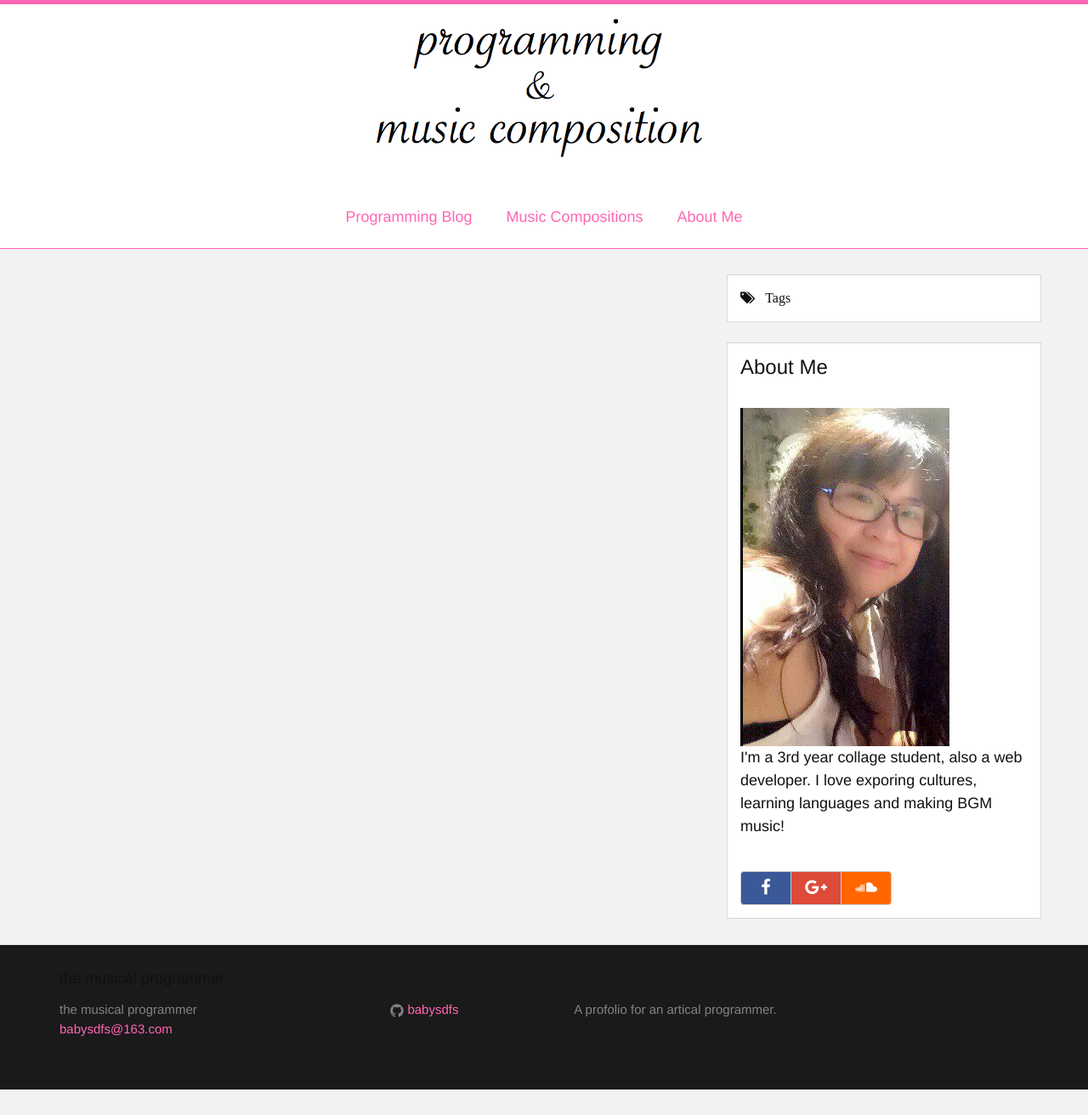
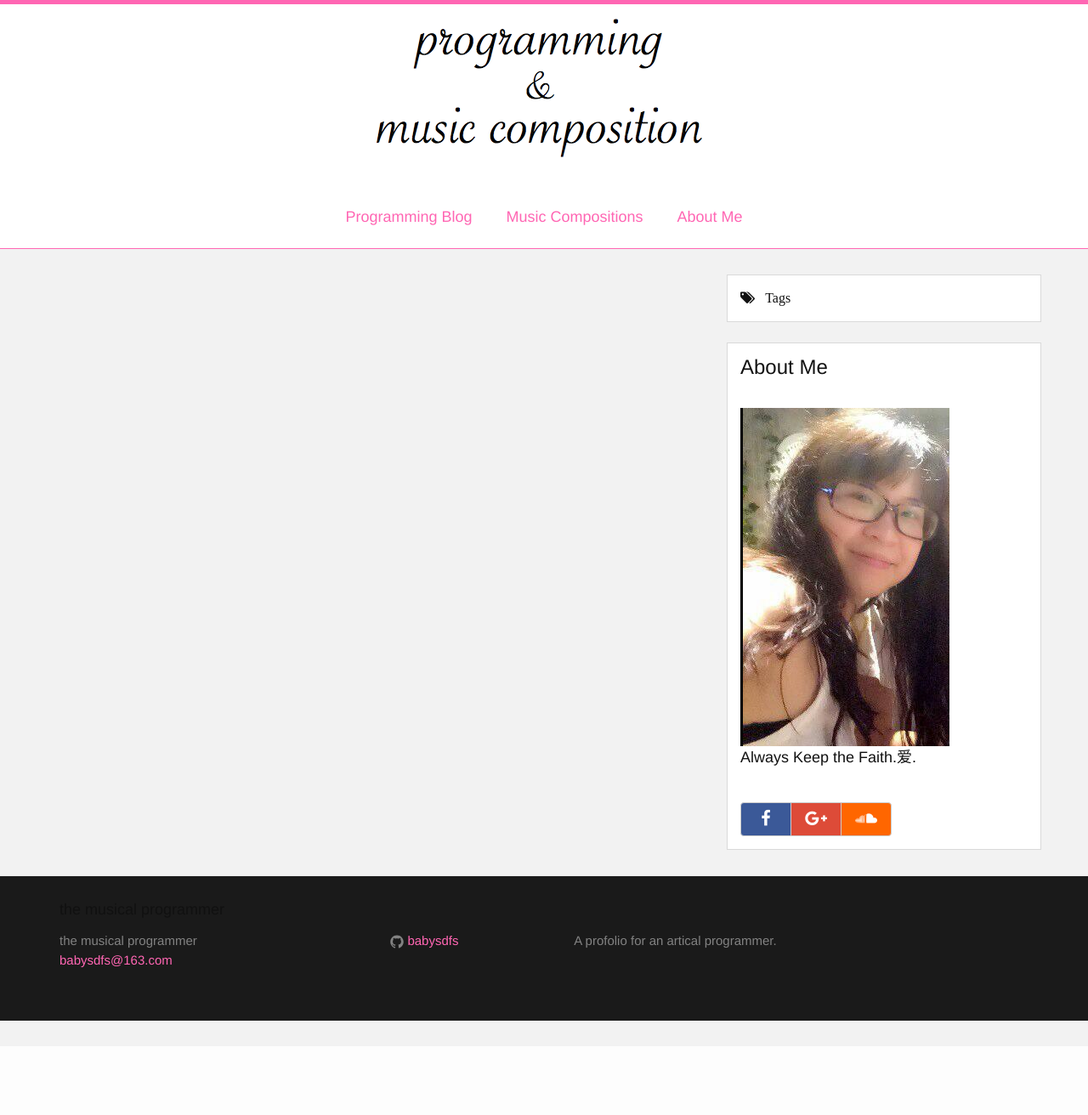
Before and after one commit to babysdfs/MyBlog, a Jekyll site: the page built from index.html, in a window 1280 px wide. Shown: the whole page at 85% size. Built offline with Jekyll 4.4.1, drawn with Linux system fonts in a browser that asks for light colours; nearby versions of some CDN libraries; comment, search, counter and statistics services are not loaded; after the commit the page ends 1231 px from its top, so only the background shows below that.

Commit message:
Update index.html

```diff
--- a/index.html
+++ b/index.html
@@ -37,7 +37,7 @@ layout: default
     <div class="post-contents">
       <h3>About Me</h3>
       <img src="{{ site.baseurl }}/img/me.jpg" style="margin:20px auto 0 auto;">
-      <p style="font-size:18px;">I'm a 3rd year collage student, also a web developer. I love exporing cultures, learning languages and making BGM music!</p>
+      <p style="font-size:18px;">Always Keep the Faith.爱.</p>
       <br />
       <div class="btn-group" role="group">
 	<button type="button" class="btn btn-default social-network" style="background-color:#3b5998" target="_blank" onclick='window.open("https://www.facebook.com/profile.php?id=100008885831343");'><i class="fa fa-facebook" style="font-size:20px;color:white;"></i></button>
```
